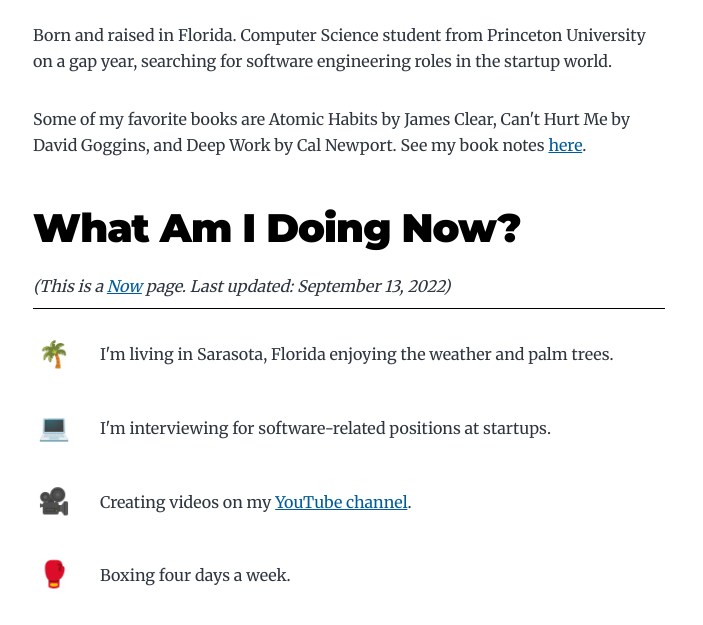
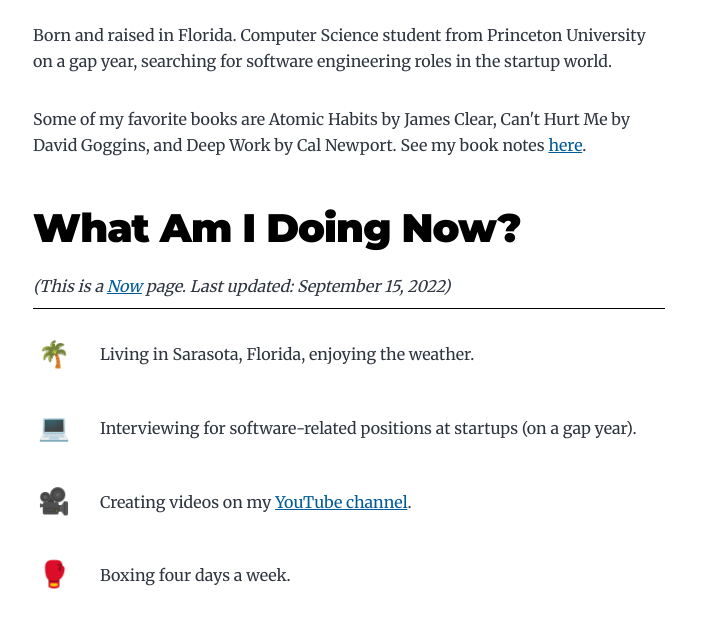
Before and after one commit to krisselberg/personal-react-website, a Gatsby site: page / in a window 1280 px wide. Shown: the part 521-1146 px from the top of the page, without its empty margins (291-994 px from the left). Built offline with nearby package versions, Linux system fonts and the light colour scheme; Gatsby itself is replaced by a stand-in of ours.

Commit message:
updated now page

```diff
--- a/src/pages/index.js
+++ b/src/pages/index.js
@@ -10,7 +10,9 @@ const Home = ({ data, location }) => {
   return (
     <Layout title={siteTitle} location={location}>
       <main>
-        <h2 className="newsletter-header">Subscribe to my weekly newsletter!</h2>
+        <h2 className="newsletter-header">
+          Subscribe to my weekly newsletter!
+        </h2>
         <div id="revue-embed">
           <form
             action="https://www.getrevue.co/profile/selberg_kris/add_subscriber"
@@ -85,20 +87,20 @@ const Home = ({ data, location }) => {
             >
               Now
             </a>{" "}
-            page. Last updated: September 13, 2022)
+            page. Last updated: September 15, 2022)
           </span>
         </div>
         <div className="about-body">
           <div className="about-flex-box">
             <p>🌴</p>
-            <p>
-              I'm living in Sarasota, Florida enjoying the weather and palm
-              trees.
-            </p>
+            <p>Living in Sarasota, Florida, enjoying the weather.</p>
           </div>
           <div className="about-flex-box">
             <p>💻</p>
-            <p>I'm interviewing for software-related positions at startups.</p>
+            <p>
+              Interviewing for software-related positions at startups (on a gap
+              year).
+            </p>
           </div>
           <div className="about-flex-box">
             <p>🎥</p>
```
